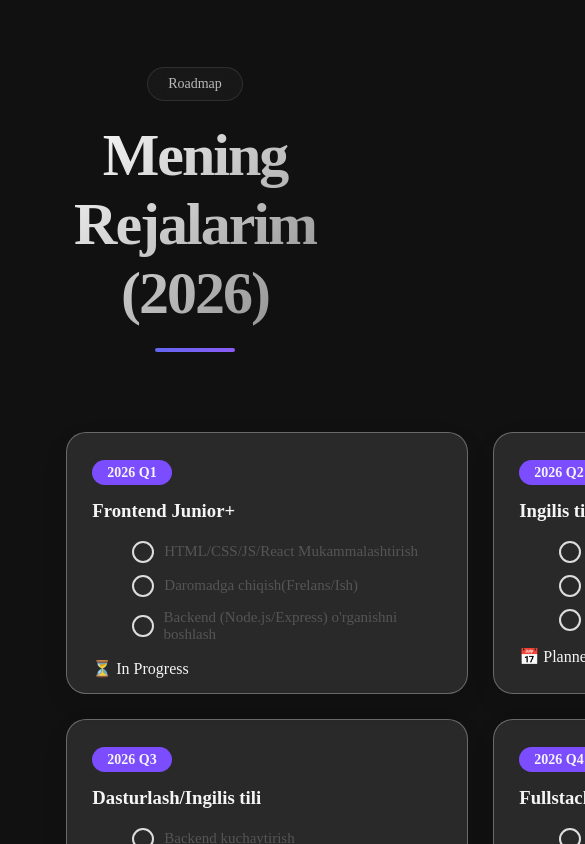
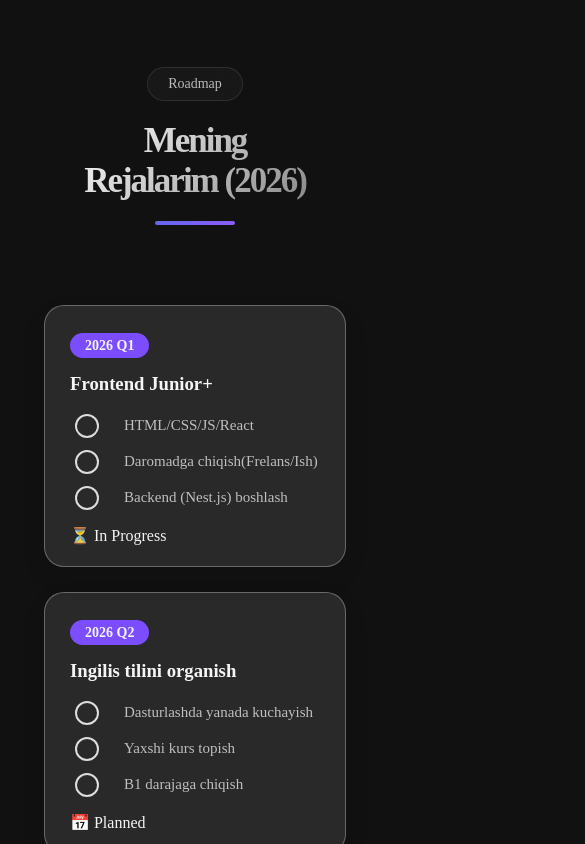
Before and after one commit to javoxircoding/myportfolio, a React (Vite) app: page / in a window 390 px wide. Shown: the part 10240-11084 px from the top of the page, 585 px wide, since content can reach past the window. Built offline with nearby package versions, Linux system fonts and the light colour scheme.

Commit message:
Roadmap tugadi

```diff
--- a/src/components/Roadmap.jsx
+++ b/src/components/Roadmap.jsx
@@ -7,9 +7,9 @@ const Roadmap = () =>{
             quarter: "2026 Q1",
             level: "Frontend Junior+",
             goals: [
-                "HTML/CSS/JS/React Mukammalashtirish",
+                "HTML/CSS/JS/React",
                 "Daromadga chiqish(Frelans/Ish)",
-                "Backend (Node.js/Express) o'rganishni boshlash"
+                "Backend (Nest.js) boshlash"
             ]
         },
         {
@@ -45,6 +45,7 @@ const Roadmap = () =>{
     ];
     return (
     <section className={styles.roadmapSection}>
+
 
         <div className={styles.header}>
             <span className={styles.badge}>Roadmap</span>
--- a/src/components/Roadmap.module.css
+++ b/src/components/Roadmap.module.css
@@ -33,12 +33,13 @@
     border-radius: 2px;
 }
 .roadmapSection{
-    padding: 50px 17%;
+    padding: 50px 20vw;
+
 }
 .roadmapWrapper {
     display: grid;
     grid-template-columns: 1fr 1fr;
-    /* justify-content: center; */
+    justify-content: center;
     place-items: center;
     gap: 25px;
 }
@@ -70,16 +71,32 @@
 .goalItem {
     display: flex;
     align-items: center;
-    gap: 10px;
+    gap: 25px;
     margin-bottom: 12px;
-    color: #555;
+    margin-left: -35px;
+    color: var(--text-color-1);
     font-size: 15px;
 }
 
 .checkbox {
-    width: 18px;
-    height: 18px;
+    width: 20px;
+    height: 20px;
     border: 2px solid #ddd;
-    border-radius: 50%; /* Dumaloq checkbox */
+    border-radius: 50%;
     display: inline-block;
 }
+@media (max-width: 950px){
+    .roadmapWrapper{
+        grid-template-columns: 1fr;
+    }
+}
+@media (max-width: 650px){
+    .title{
+        font-size: 35px;
+    }
+}
+@media (max-width: 500px){
+    .card{
+        width: 250px;
+    }
+}
```
